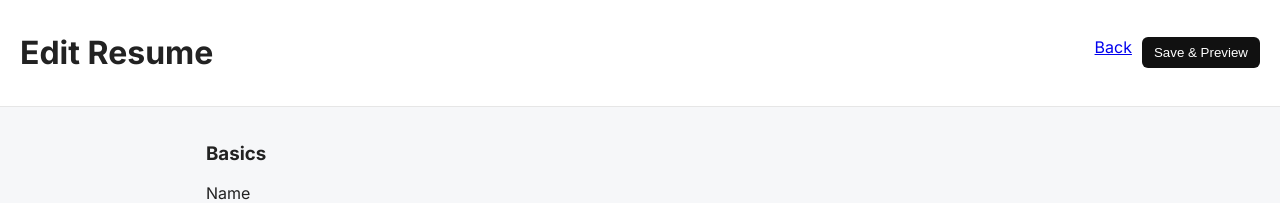
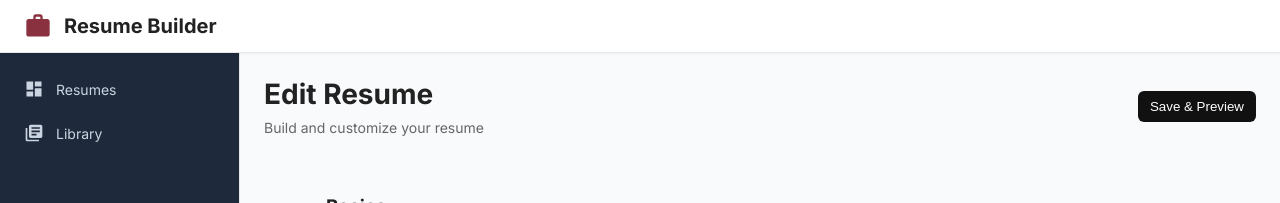
Before and after one commit to IanSkelskey/resume, a React (Vite) app in the folder client/: page /edit/1 in a window 1280 px wide. Shown: the top 203 px of the page. Built offline with nearby package versions, Linux system fonts and the light colour scheme; no server answers.

Commit message:
feat: Implement Dashboard layout and enhance page styles for better navigation

```diff
--- /dev/null
+++ b/client/src/components/DashboardLayout.tsx
@@ -0,0 +1,51 @@
+import { ReactNode } from 'react';
+import { Link, useLocation } from 'react-router-dom';
+import { MdDashboard, MdWork, MdLibraryBooks, MdVisibility } from 'react-icons/md';
+
+interface DashboardLayoutProps {
+  children: ReactNode;
+}
+
+export default function DashboardLayout({ children }: DashboardLayoutProps) {
+  const location = useLocation();
+
+  const navItems = [
+    { path: '/', label: 'Resumes', icon: <MdDashboard /> },
+    { path: '/library', label: 'Library', icon: <MdLibraryBooks /> },
+  ];
+
+  const isActive = (path: string) => {
+    if (path === '/') return location.pathname === '/';
+    return location.pathname.startsWith(path);
+  };
+
+  return (
+    <div className="dashboard">
+      <header className="dashboard-topbar">
+        <div className="dashboard-topbar-left">
+          <MdWork className="dashboard-logo-icon" />
+          <h1 className="dashboard-title">Resume Builder</h1>
+        </div>
+      </header>
+
+      <div className="dashboard-container">
+        <nav className="dashboard-nav">
+          {navItems.map(item => (
+            <Link
+              key={item.path}
+              to={item.path}
+              className={`dashboard-nav-item ${isActive(item.path) ? 'active' : ''}`}
+            >
+              <span className="dashboard-nav-icon">{item.icon}</span>
+              <span className="dashboard-nav-label">{item.label}</span>
+            </Link>
+          ))}
+        </nav>
+
+        <main className="dashboard-main">
+          {children}
+        </main>
+      </div>
+    </div>
+  );
+}
--- a/client/src/pages/App.tsx
+++ b/client/src/pages/App.tsx
@@ -7,19 +7,44 @@ export default function App() {
   const [resumes, setResumes] = useState<ResumeData[]>([]);
   useEffect(() => { listResumes().then(setResumes); }, []);
   return (
-    <div style={{padding:'2rem', fontFamily:'Inter, sans-serif'}}>
-      <h1>Resume Builder</h1>
-      <div style={{display:'flex', gap:'12px', marginTop:'8px'}}>
-        <Link to="/edit">Create New Resume</Link>
-        <Link to="/library">Manage Library Data</Link>
+    <div className="content-page">
+      <div className="content-header">
+        <h1 className="content-title">My Resumes</h1>
+        <p className="content-subtitle">Manage and preview your resumes</p>
       </div>
-      <ul style={{marginTop:'1rem'}}>
-        {resumes.map(r => (
-          <li key={r.id} style={{marginBottom:'0.5rem'}}>
-            <strong>{r.label || '(No Label)'} </strong><span style={{color:'#666'}}>[{r.name}]</span> – <Link to={`/edit/${r.id}`}>Edit</Link> | <Link to={`/preview/${r.id}`}>Preview</Link>
-          </li>
-        ))}
-      </ul>
+      <div style={{marginBottom:'20px'}}>
+        <Link to="/edit">
+          <button style={{fontSize:'14px'}}>+ Create New Resume</button>
+        </Link>
+      </div>
+      {resumes.length === 0 ? (
+        <div style={{padding:'40px',textAlign:'center',background:'#fff',borderRadius:'8px',border:'1px solid var(--border)'}}>
+          <p style={{color:'var(--muted)',margin:0}}>No resumes yet. Create your first one!</p>
+        </div>
+      ) : (
+        <div style={{display:'grid',gap:'12px'}}>
+          {resumes.map(r => (
+            <div key={r.id} className="card" style={{padding:'16px',display:'flex',alignItems:'center',justifyContent:'space-between'}}>
+              <div>
+                <div style={{fontWeight:600,fontSize:'16px',marginBottom:'4px'}}>
+                  {r.label || '(Untitled Resume)'}
+                </div>
+                <div style={{color:'var(--muted)',fontSize:'13px'}}>
+                  {r.name} • {r.title} • Updated {new Date(r.updated_at || '').toLocaleDateString()}
+                </div>
+              </div>
+              <div style={{display:'flex',gap:'8px'}}>
+                <Link to={`/edit/${r.id}`}>
+                  <button style={{fontSize:'13px'}}>Edit</button>
+                </Link>
+                <Link to={`/preview/${r.id}`}>
+                  <button style={{fontSize:'13px'}}>Preview</button>
+                </Link>
+              </div>
+            </div>
+          ))}
+        </div>
+      )}
     </div>
   );
 }
--- a/client/src/pages/Edit.tsx
+++ b/client/src/pages/Edit.tsx
@@ -50,14 +50,18 @@ export default function Edit(){
   }
 
   return (
-    <div className="page">
-      <header className="topbar">
-        <h1>Edit Resume</h1>
-        <div className="actions">
-          <Link to="/">Back</Link>
-          <button onClick={onSave}>Save & Preview</button>
+    <div className="content-page">
+      <div className="content-header">
+        <div style={{display:'flex',alignItems:'center',justifyContent:'space-between'}}>
+          <div>
+            <h1 className="content-title">{isNew ? 'Create Resume' : 'Edit Resume'}</h1>
+            <p className="content-subtitle">Build and customize your resume</p>
+          </div>
+          <div style={{display:'flex',gap:'8px'}}>
+            <button onClick={onSave}>Save & Preview</button>
+          </div>
         </div>
-      </header>
+      </div>
       <div className="editor">
         <section>
           <h3>Basics</h3>
--- a/client/src/pages/Library.tsx
+++ b/client/src/pages/Library.tsx
@@ -60,11 +60,11 @@ export default function Library(){
   }
 
   return (
-    <div className="page">
-      <header className="topbar">
-        <h1>Library</h1>
-        <div className="actions"><Link to="/">Home</Link></div>
-      </header>
+    <div className="content-page">
+      <div className="content-header">
+        <h1 className="content-title">Library</h1>
+        <p className="content-subtitle">Manage your reusable resume components</p>
+      </div>
       <div className="editor" style={{maxWidth:1100}}>
         <section>
           <h3>Skills</h3>
--- a/client/src/styles.css
+++ b/client/src/styles.css
@@ -1,7 +1,27 @@
-:root{--paper-w:8.5in;--paper-h:11in;--accent:#8a3140;--text:#222;--muted:#666}
+:root{--paper-w:8.5in;--paper-h:11in;--accent:#8a3140;--text:#222;--muted:#666;--nav-bg:#1e293b;--nav-hover:#334155;--nav-active:#0f172a;--topbar-bg:#fff;--border:#e5e7eb;--main-bg:#f8fafc}
 *{box-sizing:border-box}
-body{margin:0;font-family:Inter,system-ui,-apple-system,Segoe UI,Roboto,Helvetica,Arial,sans-serif;color:var(--text);background:#f6f7f9}
+body{margin:0;font-family:Inter,system-ui,-apple-system,Segoe UI,Roboto,Helvetica,Arial,sans-serif;color:var(--text);background:var(--main-bg)}
 
+/* Dashboard Layout */
+.dashboard{display:flex;flex-direction:column;min-height:100vh}
+.dashboard-topbar{display:flex;align-items:center;justify-content:space-between;padding:12px 24px;background:var(--topbar-bg);border-bottom:1px solid var(--border);position:sticky;top:0;z-index:100;box-shadow:0 1px 3px rgba(0,0,0,.05)}
+.dashboard-topbar-left{display:flex;align-items:center;gap:12px}
+.dashboard-logo-icon{width:28px;height:28px;color:var(--accent)}
+.dashboard-title{margin:0;font-size:20px;font-weight:700;color:var(--text)}
+.dashboard-container{display:flex;flex:1}
+.dashboard-nav{width:240px;background:var(--nav-bg);padding:16px 8px;display:flex;flex-direction:column;gap:4px;border-right:1px solid var(--border)}
+.dashboard-nav-item{display:flex;align-items:center;gap:12px;padding:10px 16px;border-radius:8px;color:#cbd5e1;text-decoration:none;transition:all .15s ease;font-weight:500}
+.dashboard-nav-item:hover{background:var(--nav-hover);color:#fff}
+.dashboard-nav-item.active{background:var(--nav-active);color:#fff;border-left:3px solid var(--accent)}
+.dashboard-nav-icon{display:flex;align-items:center;font-size:20px}
+.dashboard-nav-label{font-size:14px}
+.dashboard-main{flex:1;overflow-y:auto}
+
+/* Page Styles *//* Page Styles */
+.content-page{padding:24px;max-width:1400px;margin:0 auto}
+.content-header{margin-bottom:24px}
+.content-title{font-size:28px;font-weight:700;margin:0 0 8px 0}
+.content-subtitle{color:var(--muted);font-size:14px;margin:0}
 .page{min-height:100vh;display:flex;flex-direction:column}
 .topbar{display:flex;align-items:center;justify-content:space-between;padding:12px 20px;background:#fff;border-bottom:1px solid #e6e6e6;position:sticky;top:0;z-index:5}
 .topbar .actions{display:flex;gap:10px}
```
Also changed, not shown: client/src/main.tsx (+4 -3 lines).
